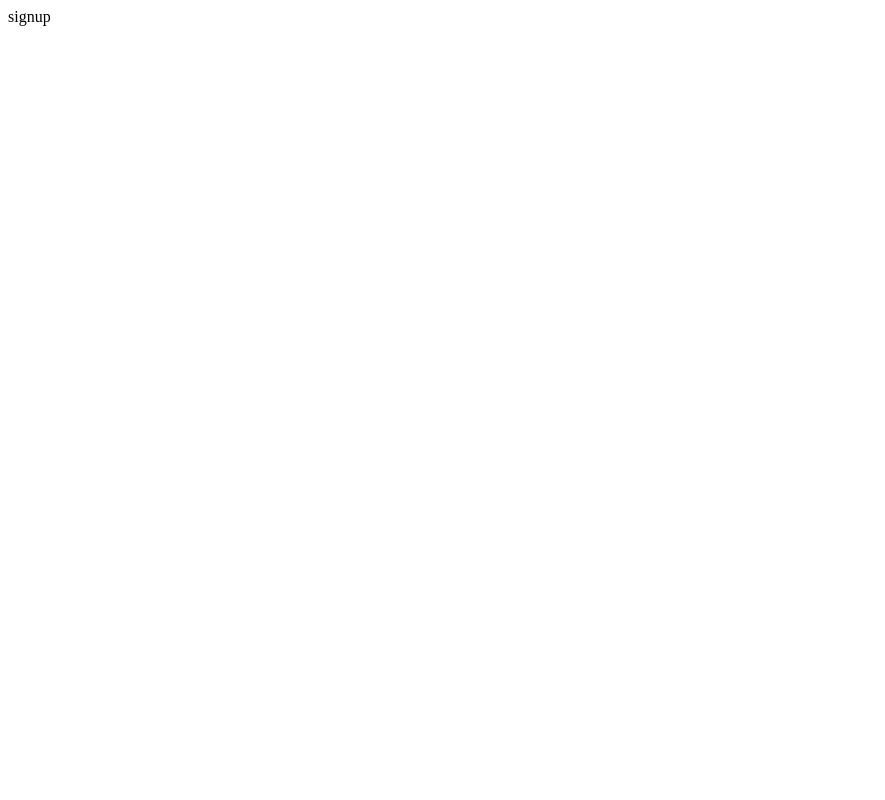
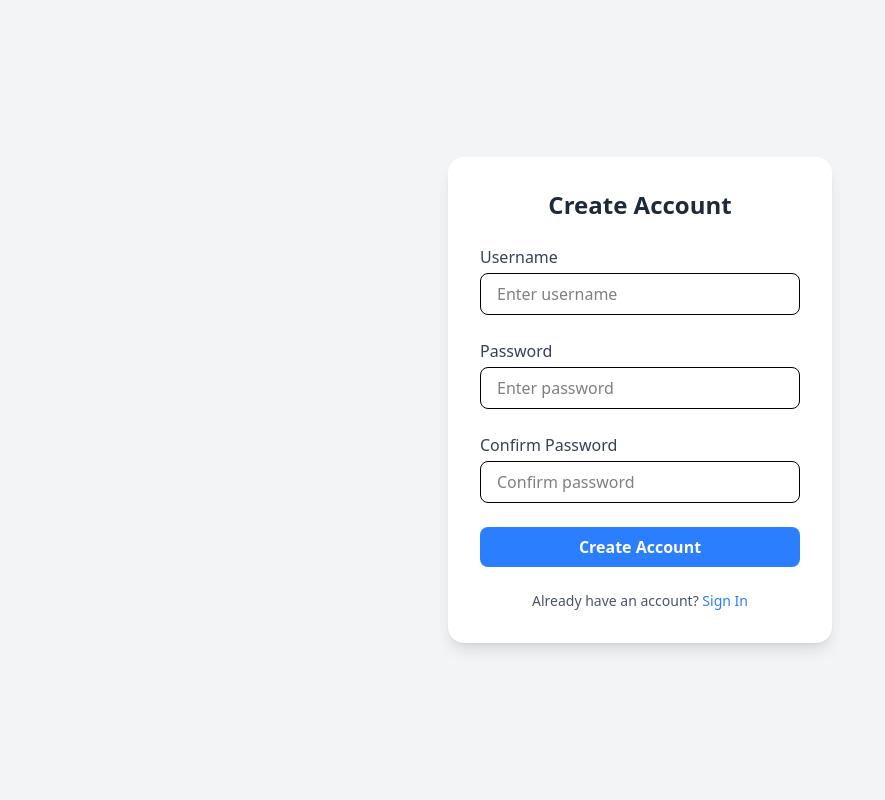
Before and after one commit to DasarathAyer007/Project-II-Quizzer, a Flask app: page /signup in a window 1280 px wide. Before the commit the part shown is almost empty. Shown: the whole page, without its empty margins (0-885 px from the left). Run offline with Flask 3, Linux system fonts and the light colour scheme; some web fonts are replaced.

Commit message:
added signup Page

```diff
--- a/quizzer/routes/view.py
+++ b/quizzer/routes/view.py
@@ -17,4 +17,4 @@ def login():
 
 @view.route('/signup')
 def signup():
-   return "signup"
+   return render_template ("signup.html")
--- a/quizzer/static/style/style.css
+++ b/quizzer/static/style/style.css
@@ -26,6 +26,7 @@
     --color-white: #fff;
     --spacing: 0.25rem;
     --container-2xs: 18rem;
+    --container-sm: 24rem;
     --container-md: 28rem;
     --container-4xl: 56rem;
     --text-sm: 0.875rem;
@@ -44,6 +45,7 @@
     --text-9xl--line-height: 1;
     --font-weight-light: 300;
     --font-weight-medium: 500;
+    --font-weight-semibold: 600;
     --font-weight-bold: 700;
     --font-weight-extrabold: 800;
     --font-weight-black: 900;
@@ -316,9 +318,6 @@
   .mr-4 {
     margin-right: calc(var(--spacing) * 4);
   }
-  .mr-6 {
-    margin-right: calc(var(--spacing) * 6);
-  }
   .mr-auto {
     margin-right: auto;
   }
@@ -404,11 +403,11 @@
   .min-h-20 {
     min-height: calc(var(--spacing) * 20);
   }
+  .min-h-screen {
+    min-height: 100vh;
+  }
   .w-1\/6 {
     width: calc(1/6 * 100%);
-  }
-  .w-2xs {
-    width: var(--container-2xs);
   }
   .w-4 {
     width: calc(var(--spacing) * 4);
@@ -421,9 +420,6 @@
   }
   .w-11 {
     width: calc(var(--spacing) * 11);
-  }
-  .w-18 {
-    width: calc(var(--spacing) * 18);
   }
   .w-24 {
     width: calc(var(--spacing) * 24);
@@ -460,6 +456,9 @@
   }
   .max-w-md {
     max-width: var(--container-md);
+  }
+  .max-w-sm {
+    max-width: var(--container-sm);
   }
   .min-w-52 {
     min-width: calc(var(--spacing) * 52);
@@ -646,6 +645,9 @@
   .bg-blue-500 {
     background-color: var(--color-blue-500);
   }
+  .bg-gray-100 {
+    background-color: var(--color-gray-100);
+  }
   .bg-gray-200 {
     background-color: var(--color-gray-200);
   }
@@ -793,6 +795,10 @@
     --tw-font-weight: var(--font-weight-medium);
     font-weight: var(--font-weight-medium);
   }
+  .font-semibold {
+    --tw-font-weight: var(--font-weight-semibold);
+    font-weight: var(--font-weight-semibold);
+  }
   .text-nowrap {
     text-wrap: nowrap;
   }
@@ -813,6 +819,15 @@
   }
   .text-gray-400 {
     color: var(--color-gray-400);
+  }
+  .text-gray-600 {
+    color: var(--color-gray-600);
+  }
+  .text-gray-700 {
+    color: var(--color-gray-700);
+  }
+  .text-gray-800 {
+    color: var(--color-gray-800);
   }
   .text-red-400 {
     color: var(--color-red-400);
@@ -867,6 +882,11 @@
     --tw-backdrop-blur: blur(var(--blur-md));
     -webkit-backdrop-filter: var(--tw-backdrop-blur,) var(--tw-backdrop-brightness,) var(--tw-backdrop-contrast,) var(--tw-backdrop-grayscale,) var(--tw-backdrop-hue-rotate,) var(--tw-backdrop-invert,) var(--tw-backdrop-opacity,) var(--tw-backdrop-saturate,) var(--tw-backdrop-sepia,);
     backdrop-filter: var(--tw-backdrop-blur,) var(--tw-backdrop-brightness,) var(--tw-backdrop-contrast,) var(--tw-backdrop-grayscale,) var(--tw-backdrop-hue-rotate,) var(--tw-backdrop-invert,) var(--tw-backdrop-opacity,) var(--tw-backdrop-saturate,) var(--tw-backdrop-sepia,);
+  }
+  .transition {
+    transition-property: color, background-color, border-color, outline-color, text-decoration-color, fill, stroke, --tw-gradient-from, --tw-gradient-via, --tw-gradient-to, opacity, box-shadow, transform, translate, scale, rotate, filter, -webkit-backdrop-filter, backdrop-filter, display, visibility, content-visibility, overlay, pointer-events;
+    transition-timing-function: var(--tw-ease, var(--default-transition-timing-function));
+    transition-duration: var(--tw-duration, var(--default-transition-duration));
   }
   .transition-all {
     transition-property: all;
@@ -927,6 +947,11 @@
       box-shadow: var(--tw-inset-shadow), var(--tw-inset-ring-shadow), var(--tw-ring-offset-shadow), var(--tw-ring-shadow), var(--tw-shadow);
     }
   }
+  .focus\:ring-blue-400 {
+    &:focus {
+      --tw-ring-color: var(--color-blue-400);
+    }
+  }
   .focus\:ring-blue-500 {
     &:focus {
       --tw-ring-color: var(--color-blue-500);
@@ -964,11 +989,6 @@
       position: static;
     }
   }
-  .sm\:mr-auto {
-    @media (width >= 40rem) {
-      margin-right: auto;
-    }
-  }
   .sm\:hidden {
     @media (width >= 40rem) {
       display: none;
@@ -1002,11 +1022,6 @@
   .sm\:grid-cols-2 {
     @media (width >= 40rem) {
       grid-template-columns: repeat(2, minmax(0, 1fr));
-    }
-  }
-  .sm\:flex-row {
-    @media (width >= 40rem) {
-      flex-direction: row;
     }
   }
   .sm\:flex-nowrap {
--- a/quizzer/templates/login.html
+++ b/quizzer/templates/login.html
@@ -72,7 +72,7 @@
 
         <div class="text-center text-gray-400 mt-4">
           Don’t have an account?
-          <a href="#" class="font-bold text-blue-400 hover:underline">Sign up for free</a>
+          <a href="{{ url_for('view.signup') }}" class="font-bold text-blue-400 hover:underline">Sign up for free</a>
         </div>
       </div>
     </div>
--- /dev/null
+++ b/quizzer/templates/signup.html
@@ -0,0 +1,43 @@
+<!DOCTYPE html>
+<html lang="en">
+<head>
+  <meta charset="UTF-8" />
+  <meta name="viewport" content="width=device-width, initial-scale=1.0" />
+  <title>Create Account</title>
+  <!-- Tailwind CSS CDN -->
+    <link rel="stylesheet" href="{{url_for('static', filename='style/style.css')}}" />
+</head>
+<body class="bg-gray-100 flex items-center justify-center min-h-screen">
+
+  <form class="bg-white p-8 rounded-2xl shadow-lg w-full max-w-sm space-y-6">
+    <h2 class="text-2xl font-bold text-gray-800 text-center">Create Account</h2>
+
+    <div>
+      <label for="username" class="block text-gray-700 font-medium mb-1">Username</label>
+      <input type="text" id="username" name="username" placeholder="Enter username"
+        class="w-full px-4 py-2 border rounded-lg focus:outline-none focus:ring-2 focus:ring-blue-400" />
+    </div>
+
+    <div>
+      <label for="password" class="block text-gray-700 font-medium mb-1">Password</label>
+      <input type="password" id="password" name="password" placeholder="Enter password"
+        class="w-full px-4 py-2 border rounded-lg focus:outline-none focus:ring-2 focus:ring-blue-400" />
+    </div>
+
+    <div>
+      <label for="confirmpassword" class="block text-gray-700 font-medium mb-1">Confirm Password</label>
+      <input type="password" id="confirmpassword" name="confirmpassword" placeholder="Confirm password"
+        class="w-full px-4 py-2 border rounded-lg focus:outline-none focus:ring-2 focus:ring-blue-400" />
+    </div>
+
+    <button type="submit"
+      class="w-full bg-blue-500 hover:bg-blue-600 text-white font-semibold py-2 px-4 rounded-lg transition duration-300">
+      Create Account
+    </button>
+
+    <p class="text-center text-gray-600 text-sm">Already have an account? <a href="#"
+        class="text-blue-500 hover:underline">Sign In</a></p>
+  </form>
+
+</body>
+</html>
```
Also changed, not shown: package-lock.json.
